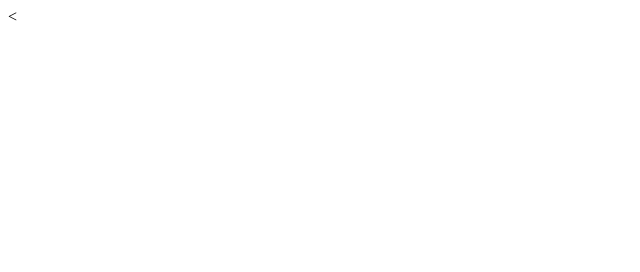
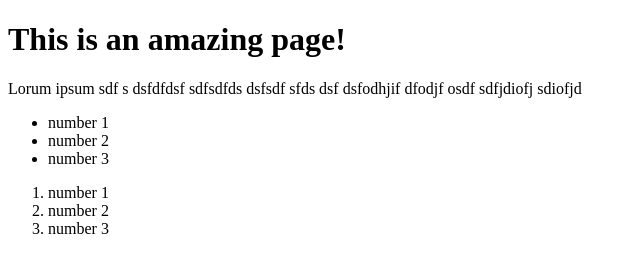
Before and after one commit to snowriderkyle/website-demo, a plain HTML site: page index.html in a window 1280 px wide. Shown: the whole page, without its empty margins (0-640 px from the left). Drawn offline with Linux system fonts and the light colour scheme.

Commit message:
Added heading, paragraph and list elements

```diff
--- a/index.html
+++ b/index.html
@@ -1,10 +1,23 @@
 
-<<!DOCTYPE html>
+<!DOCTYPE html>
 <html>
 <head>
 	<title>This is a test!</title>
 </head>
 <body>
-
+	<div>
+	<h1>This is an amazing page!</h1>
+	<p>Lorum ipsum sdf s dsfdfdsf sdfsdfds dsfsdf sfds dsf dsfodhjif dfodjf osdf sdfjdiofj sdiofjd </p>
+	<ul>
+		<li>number 1</li>
+		<li>number 2</li>
+		<li>number 3</li>
+	</ul>
+	<ol>
+		<li>number 1</li>
+		<li>number 2</li>
+		<li>number 3</li>
+	</ol>
+	</div>
 </body>
 </html>
```
